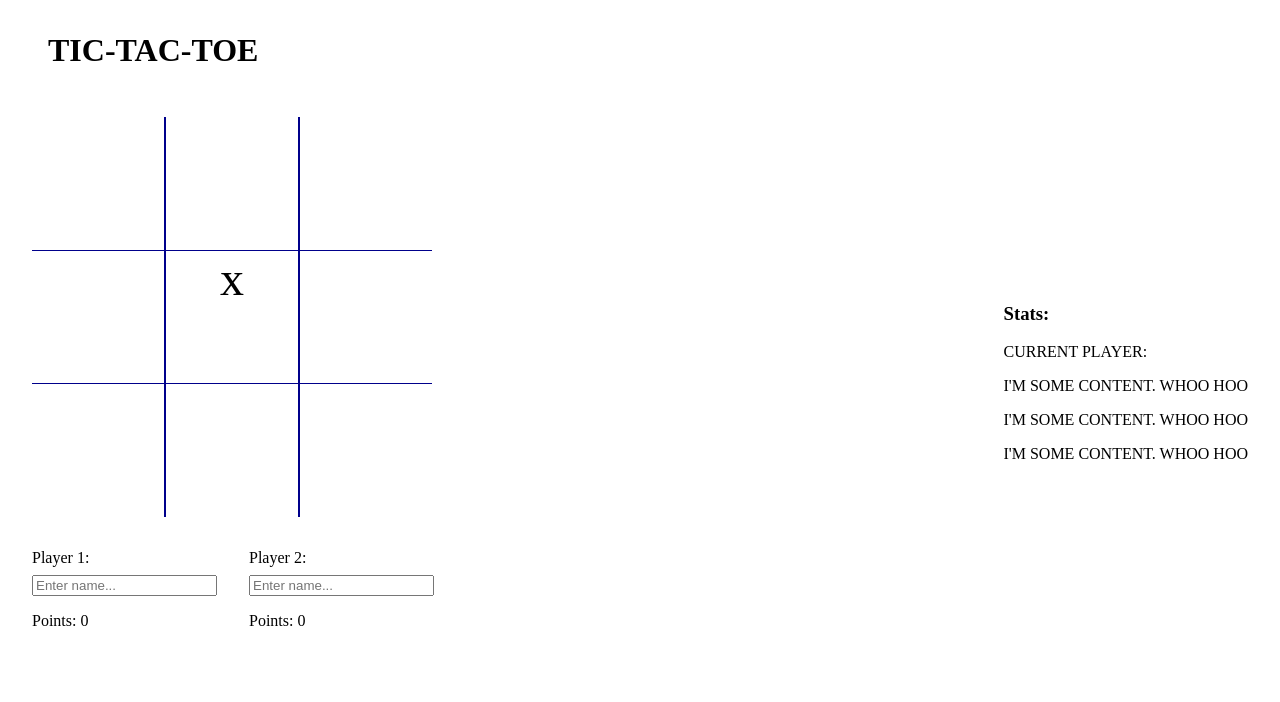
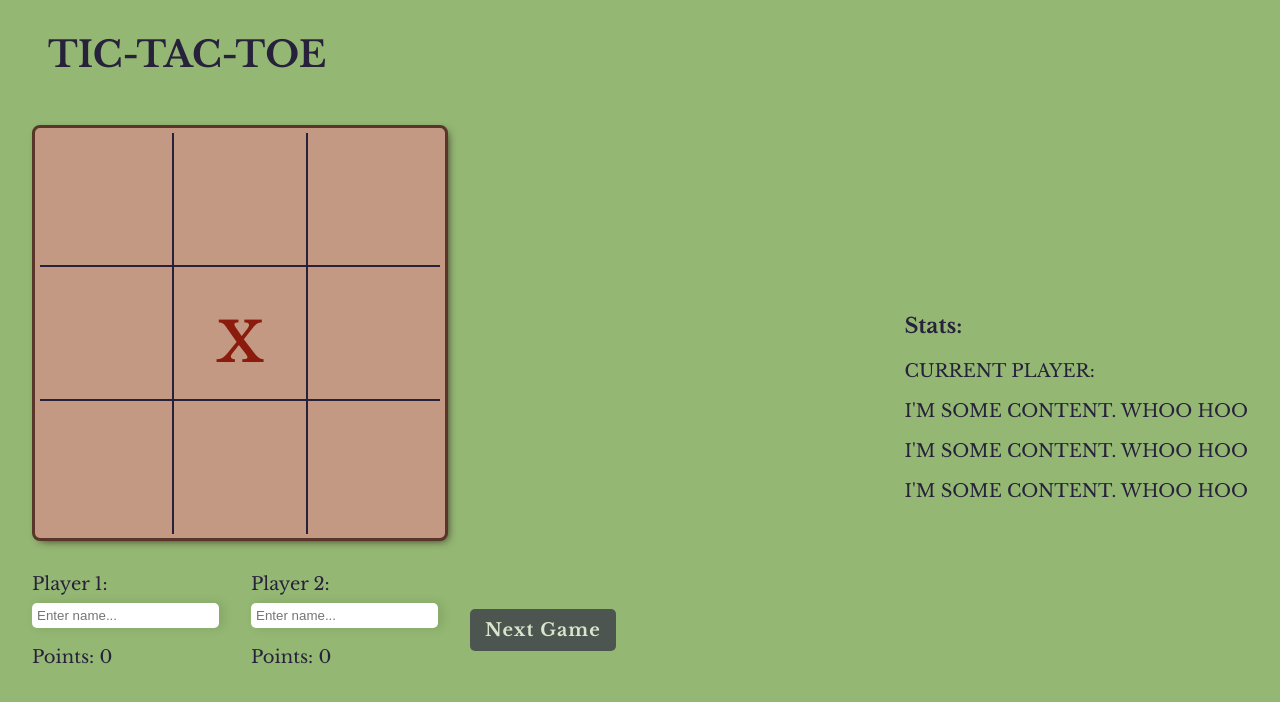
Before and after one commit to dizziefalls/fsa-tic-tac-toe, a plain HTML site: page index.html in a window 1280 px wide. Both pictures are taken after a click on the element 232 px from the left and 317 px from the top of the page. Drawn offline with nearby package versions, Linux system fonts and the light colour scheme.

Commit message:
Adds reset button, styling, and much js The base game got the rest of the functionality it needs in this commit. The event handlers were reworked so they can be toggled, the game is now paused on end game and can be reset from the UI, draws are now valid end states, and the page is drawn on click now instead of setInterval. Several major sources of frustation in this commit include: having to rewrite multiple functions and CSS just to get the player marks to center in the cells, figuring out ridiculous event handler rules, and the general realization that updating your software breaks everything, everywhere, and is far more work than just adding a feature. This is a good lesson in planning for additional logic and extensibility, because in a project of any greater size, having to update all your function parameters and data access is an hours long headache that causes nothing but pain.

```diff
--- a/index.html
+++ b/index.html
@@ -12,7 +12,6 @@
   <h1 class="Title">TIC-TAC-TOE</h1>
   <div id="content">
     <main>
-      <!-- Add rows to board -->
       <section class="board"></section>
       <section class="player-input">
         <div class="player-1-input">
@@ -25,9 +24,10 @@
           <input type="text" id="player-2" placeholder="Enter name...">
           <p class="p2-points-name"></p>
         </div>
-        </section>
+        <button id="reset-button" disabled>Next Game</button>
+      </section>
     </main>
-    <aside class="info">
+    <aside class="info-and-reset">
       <h3 class="stats">Stats:</h3>
       <div class="placeholder">
         <p>CURRENT PLAYER:</p>
--- a/main.js
+++ b/main.js
@@ -1,3 +1,6 @@
+// Write AI: first add computer functionality and random choices, then weight choices for available win locations.
+// Add Computer setting for player 2.
+
 // ******** GLOBAL VARIABLES ********
 let state;
 
@@ -6,20 +9,35 @@ let state;
 const board = document.querySelector('.board');
 const p1Input = document.querySelector('#player-1');
 const p2Input = document.querySelector('#player-2');
+const resetButton = document.querySelector('#reset-button');
 
 // ******** EVENT LISTENERS ********
-board.addEventListener('click', event => {
-  markBoard(event, state);
-})
+//very frustrating js nonsense below
+//write a function that calls a function because you can't use parameters in callback functions including the event you need to pass, but if you write an inline arrow function you can't remove the event listener. perfect sense. why can't we just reference the event listener and add a disabled method to it??
+const boardListener = event => {
+  tick(event, state)
+}
+function addBoardListener(){
+  board.addEventListener('click', boardListener)
+}
+
+function removeBoardListener(){
+  board.removeEventListener('click', boardListener
+  )
+}
+
 p1Input.addEventListener('input', event => {
   setPlayerName(event, state)
 })
 p2Input.addEventListener('input', event => {
   setPlayerName(event, state)
 })
+resetButton.addEventListener('click', event => {
+  toggleReset(event, state);
+})
 
 // ******** UI INIT ********
-//Needs a rewrite to separate rows for nicer layout
+//Adding the paras after just using divs so I could center the text was one of the worst decisions I've ever made.
 function populateBoard(){
 
   for (let i = 0; i < 3; i++){
@@ -29,10 +47,13 @@ function populateBoard(){
     board.appendChild(dummyRow);
     for (let j = 0; j < 3; j++){
       const dummyCell = document.createElement('div');
+      const dummyP = document.createElement('p');
       // to match id to board array indices
-      dummyCell.classList.add('cell')
-      dummyCell.id = `cell-${i}${j}`
+      dummyCell.classList.add('cell');
+      dummyCell.id = `cell-${i}${j}`;
       dummyRow.appendChild(dummyCell);
+      dummyP.classList.add('cell-text')
+      dummyCell.appendChild(dummyP);
     }
   }
 }
@@ -69,7 +90,7 @@ function checkForWin(state){
   //dia win: 00, 11, 22 or 02, 11, 20
   const testBoard = state.board;
 
-  //testBoard[0][1]
+  //probably should declare as global variable.
   const winCombinations = [
     //row wins
     [[0, 0], [0, 1], [0, 2]],
@@ -93,31 +114,75 @@ function checkForWin(state){
         (testBoard[win[2][0]][win[2][1]] === 'x')) {
           processWin(state, 'player1');
           console.log('ITS A WINNER');
+          return
     }
 
     if ((testBoard[win[0][0]][win[0][1]] === 'o') &&
         (testBoard[win[1][0]][win[1][1]] === 'o') &&
         (testBoard[win[2][0]][win[2][1]] === 'o')) {
           processWin(state, 'player2');
+          return
     }
   })
+
+  const draw = () => {
+    // could probably be more elegant
+    let nullCount = 0;
+    testBoard.forEach(row => {
+      row.forEach(cell => {
+        if (cell === null){
+          nullCount++;
+        }
+      })
+    })
+    //return !nullCount;
+  }
+
+  if (draw()){
+    processWin(state, 'draw');
+  }
 }
 
 function processWin(state, winner){
   if (winner === 'player1'){
     state.playerPoints[0]++;
   }
-  else {
+  else if (winner === 'player2') {
     state.playerPoints[1]++;
   }
   console.log(`The winner is: ${winner}!`)
-  // Add reset button and block click listener until called
+  updatePoints(state);
+  setGameEnd(state);
+}
+
+function setGameEnd(state){
+  if (!state.isGameEnd){
+    state.isGameEnd = true;
+    resetButton.disabled = false;
+    removeBoardListener(state);
+  }
+}
+
+function toggleReset(event, state){
+  if (state.isGameEnd){
+    state.isGameEnd = false;
+    resetButton.disabled = true;
     resetBoard(state);
+    addBoardListener(state);
+    tick(event, state)
+  }
 }
 
 //Move event handler funcs to separate category.
 function markBoard(event, state){
+  let cellId;
+  //if(!event.target.id === 'reset-button') {
+    if (event.target.classList[0] === 'cell-text'){
+      cellId = event.target.parentElement.id.slice(5).split('');
+    }
+    else {
       cellId = event.target.id.slice(5).split('');
+    }
     console.log(cellId);
     const row = cellId[0];
     const col = cellId[1];
@@ -126,6 +191,7 @@ function markBoard(event, state){
       state.board[row][col] = state.playerMarks[state.turn%2];
       state.turn++;
     }
+  //}
 }
 
 function updatePoints(state){
@@ -138,7 +204,7 @@ function updatePoints(state){
 
 function printBoard(state){
   //const boardChildren = [...board.childNodes];
-  const cells = [...document.querySelectorAll('.cell')]
+  const cells = [...document.querySelectorAll('.cell-text')]
 
   for (let i = 0; i < state.board.length; i++){
     for (let j = 0; j < state.board[i].length; j++){
@@ -154,9 +220,15 @@ function printPage(state){
   updatePoints(state);
 }
 
-function tick(state){
+function tick(event, state){
+  //resetting the listeners like this solves the overclicking issue, but  then introduces a hardlock to the game... I'll leave them for now, but please don't click too fast.
+  removeBoardListener();
+  if (!(event.target.id === 'reset-button')){
+    markBoard(event, state);
+  }
   printPage(state);
   checkForWin(state);
+  addBoardListener();
 }
 
 
@@ -168,6 +240,7 @@ function resetState(){
     playerPoints: ['0','0'],
     currentPlayer: null,
     turn: 0,
+    isGameEnd: false,
     board: [
       [null, null, null],
       [null, null, null],
@@ -187,10 +260,9 @@ function resetBoard(state){
 
 resetState();
 populateBoard();
-//See if this can be replaced by calling printPage on every click
-setInterval(() => {
-    tick(state)
-  }, 50)
+updatePoints(state);
+addBoardListener(state);
+
 
 
 //TODO: Clicking too quickly throws a type error line:121. Consider turning off click listener until board is updated
--- a/style.css
+++ b/style.css
@@ -1,9 +1,14 @@
+@import url('https://fonts.googleapis.com/css2?family=Libre+Baskerville:wght@400;700&display=swap');
 body{
   box-sizing: border-box;
   display: flex;
   flex-direction: column;
   margin: 0;
   padding: 0;
+  background-color: #94b873;
+  color: #27213C;
+  font-size: 18px;
+  font-family: 'Libre Baskerville', serif;
 }
 
 h1,
@@ -30,6 +35,11 @@ h1 {
   width: 400px;
   height: 400px;
   margin-bottom: 2rem;
+  background-color: #C49983;
+  border-radius: 8px;
+  border: 3px solid #5A352A;
+  box-shadow: 3px 3px 10px -4px #2A151A;
+  padding: 5px
 }
 
 .row {
@@ -42,6 +52,9 @@ h1 {
 
 #row-0 > div {
   border-top: none;
+}
+.row > div {
+  border-left: none;
 }
 
 .row div:first-child {
@@ -58,15 +71,25 @@ h1 {
 
 /* Set a static width for a 3x3 grid */
 .cell {
-  border: 1px solid darkblue;
+  border: 2.5px solid #27213C;
+  color: #8b1b0c;
   min-width: 33%;
   min-height: 100%;
   text-align: center;
-  font-size: 48px;
+  font-size: 80px;
+  line-height: 0;
+  display: flex;
+  justify-content: center;
+  align-items: center;
+}
+
+.cell-text {
+  margin: 0;
 }
 
 .player-input{
   display: flex;
+  align-items: center;
 }
 
 .player-input > div {
@@ -78,3 +101,30 @@ h1 {
 .player-input > div > label {
   margin-bottom: .5rem;
 }
+
+#player-1,
+#player-2 {
+  border-style: none;
+  border-radius: 5px;
+  padding: 5px;
+  box-shadow: 4px 0 9px 2px rgba(0, 0, 0, .08);
+}
+
+button {
+  appearance: none;
+  padding: 10px 15px;
+  border: none;
+  border-radius: 5px;
+  background-color: #27213C;
+  color: #fff;
+  font-weight: 700;
+  font-size: 18px;
+  font-family: 'Libre Baskerville', serif;
+  height: 10%;
+  letter-spacing: 1px;
+}
+
+button:disabled {
+  pointer-events: none;
+  opacity: 0.65;
+}
```
Lines whose indentation alone changed are shown as unchanged.
